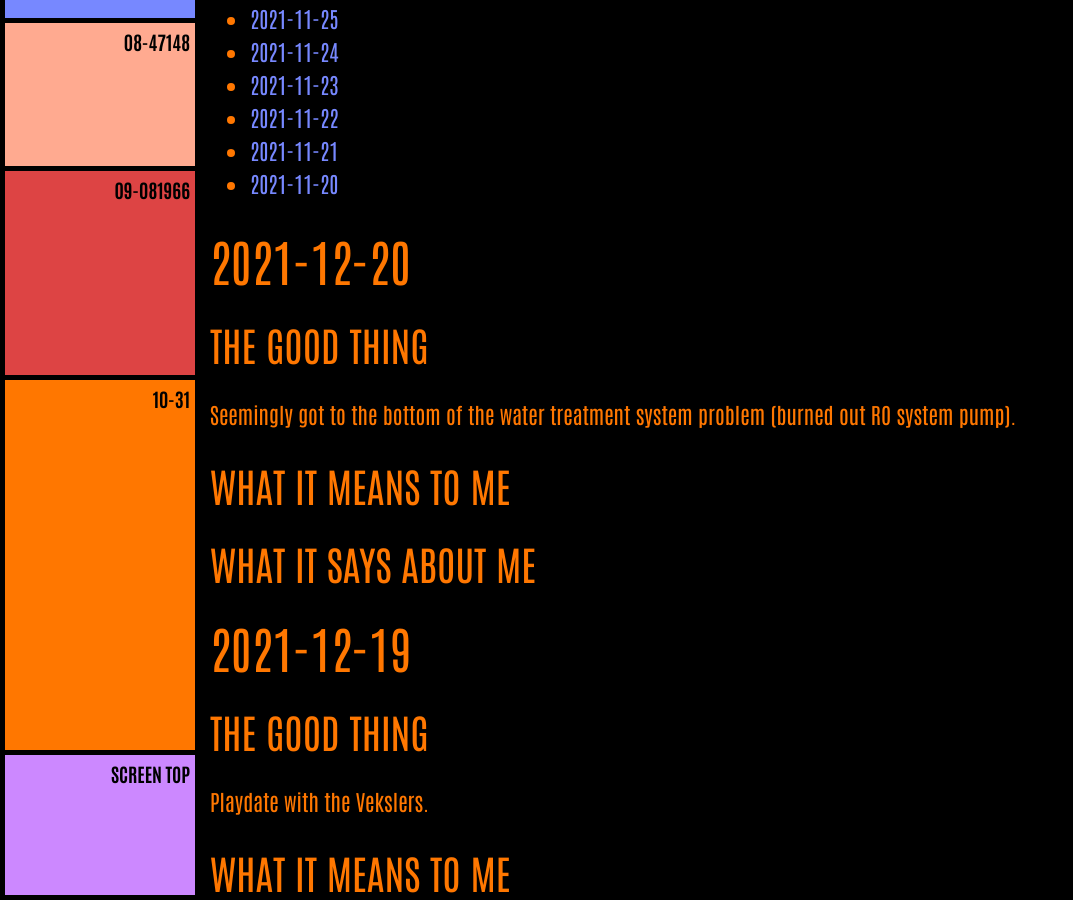
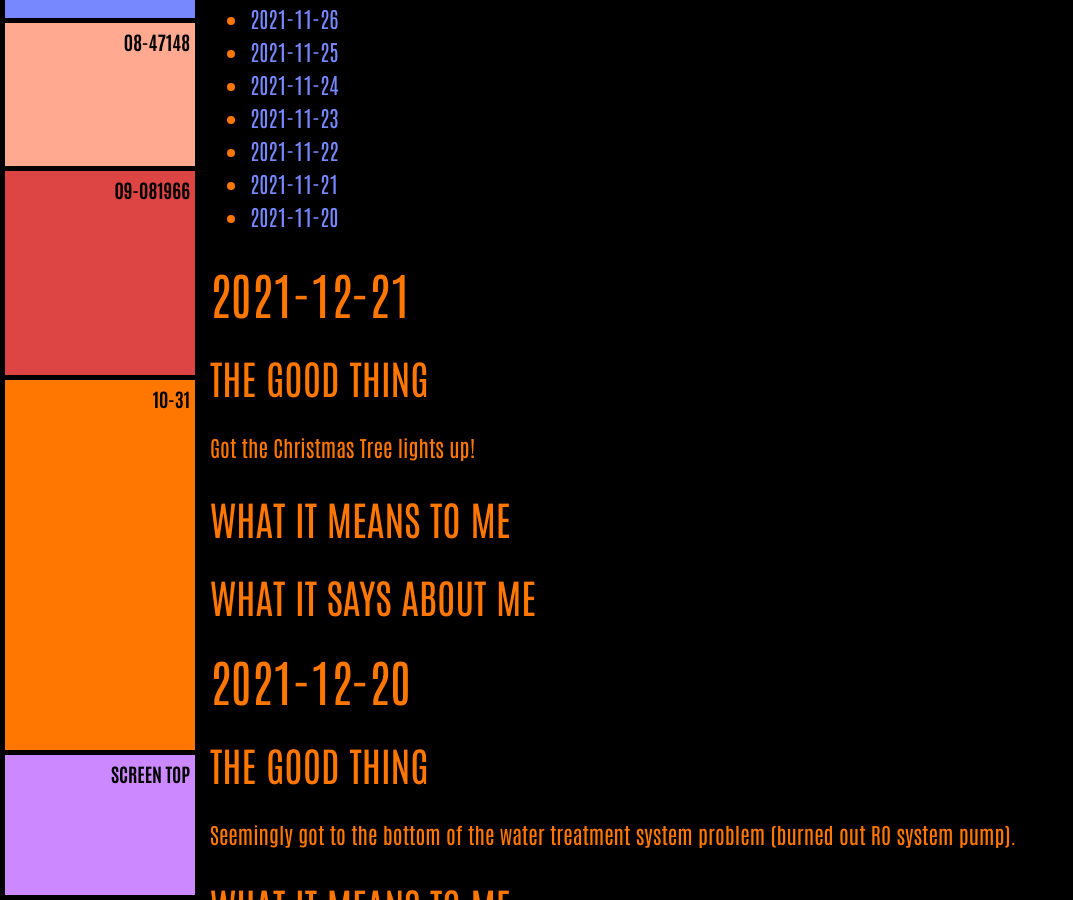
Before and after one commit to ArthurZey/arthurzey.github.io, a Jekyll site: the page built from _pages/one-good-thing.md, in a window 1280 px wide and 900 px high, scrolled down 1375 px. Shown: the whole window, without its empty margins (0-1073 px from the left). Built offline with Jekyll 4.4.1, drawn with Linux system fonts in a browser that asks for light colours.

Commit message:
added stub for 2021-12-21

```diff
--- a/_pages/one-good-thing.md
+++ b/_pages/one-good-thing.md
@@ -12,6 +12,14 @@
 * TOC
 {:toc}
 {::options toc_levels="2" /}
+
+## 2021-12-21
+### The Good Thing
+Got the Christmas Tree lights up!
+### What It Means to Me
+
+### What It Says about Me
+
 
 ## 2021-12-20
 ### The Good Thing
```
Also changed, not shown: other parts of _pages/one-good-thing.md (+1 -1 lines).
